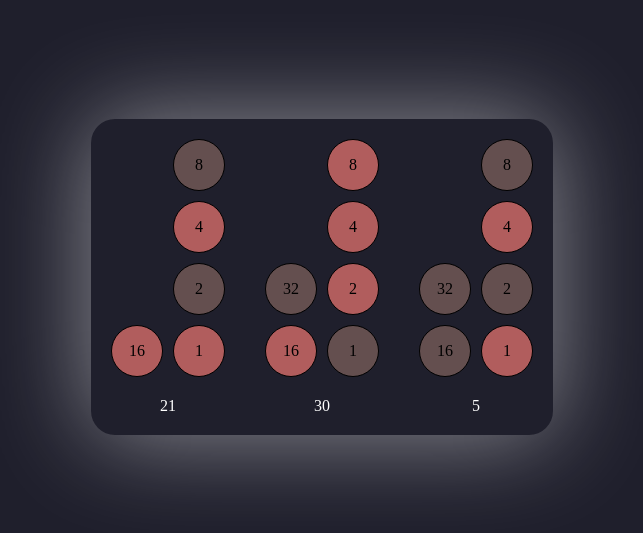
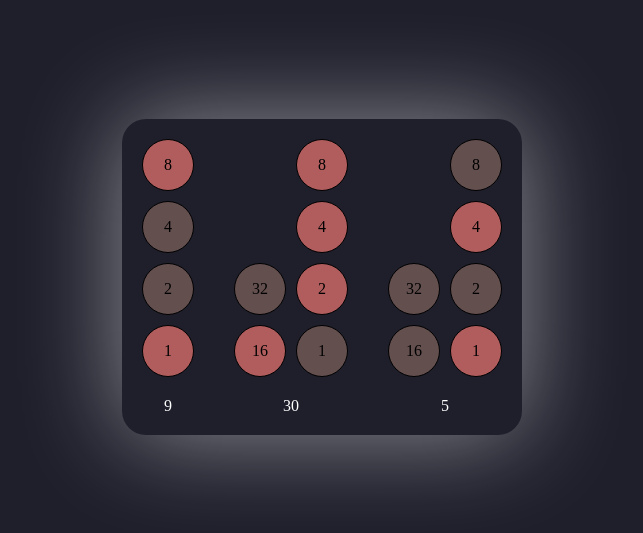
Before and after one commit to jalensailin/binary-clock-js, a plain HTML site: page index.html in a window 1280 px wide. Shown: the part 123-656 px from the top of the page, without its empty margins (318-961 px from the left). Drawn offline with Linux system fonts and the light colour scheme.

Commit message:
Add support for 12-hour-time;
No AM/PM tracking, yet

```diff
--- a/index.css
+++ b/index.css
@@ -26,7 +26,6 @@ binary-clock {
       display: grid;
       gap: 10px;
 
-      grid-template-columns: repeat(2, 1fr);
       grid-template-rows: repeat(4, 1fr);
       grid-auto-flow: column;
 
--- a/index.js
+++ b/index.js
@@ -2,13 +2,13 @@
 /*                   CONFIG OPTIONS                  */
 /* ------------------------------------------------- */
 const SHOW_PLACE_VALUES = true;
-const TWENTY_FOUR_HOURS = true;
+const TWELVE_HOUR_TIME = true;
 const HIDE_UNUSED_PIPS = true;
 
 /* ------------------------------------------------- */
 
 const MAXIMUM_PIPS = /**  @type {const} */ ({
-  hours: TWENTY_FOUR_HOURS ? 24 : 12,
+  hours: TWELVE_HOUR_TIME ? 12 : 24,
   minutes: 60,
   seconds: 60,
 });
@@ -36,8 +36,9 @@ function toBinary(decimal) {
  * @returns {Object} Object containing the time in hours, minutes, and seconds.
  */
 function getTime(date, { binary = false } = {}) {
+  const hours = date.getHours();
   const time = {
-    hours: date.getHours(),
+    hours: TWELVE_HOUR_TIME ? hours % 12 : hours,
     minutes: date.getMinutes(),
     seconds: date.getSeconds(),
   };
@@ -50,6 +51,15 @@ function getTime(date, { binary = false } = {}) {
     });
 
   return time;
+}
+
+function removeUnusedHoursColumn() {
+  const hoursPips = clock.querySelectorAll("clock-hours pip");
+  hoursPips.forEach((pip, index) => {
+    if (index < 4) {
+      pip.remove();
+    }
+  });
 }
 
 /**
@@ -79,7 +89,8 @@ function updateDecimalTime(date) {
   const decimalTime = getTime(date);
   UNITS.forEach((unit) => {
     const pip = clock.querySelector(`clock-${unit} time.decimal-time`);
-    pip.textContent = decimalTime[unit];
+    const timeValue = decimalTime[unit];
+    pip.textContent = TWELVE_HOUR_TIME && timeValue === 0 ? 12 : timeValue;
   });
 }
 
@@ -120,6 +131,8 @@ async function prepareClock() {
       });
   });
 
+  if (TWELVE_HOUR_TIME) removeUnusedHoursColumn();
+
   // Update the clock once to set the initial time.
   updateClock();
 
```
